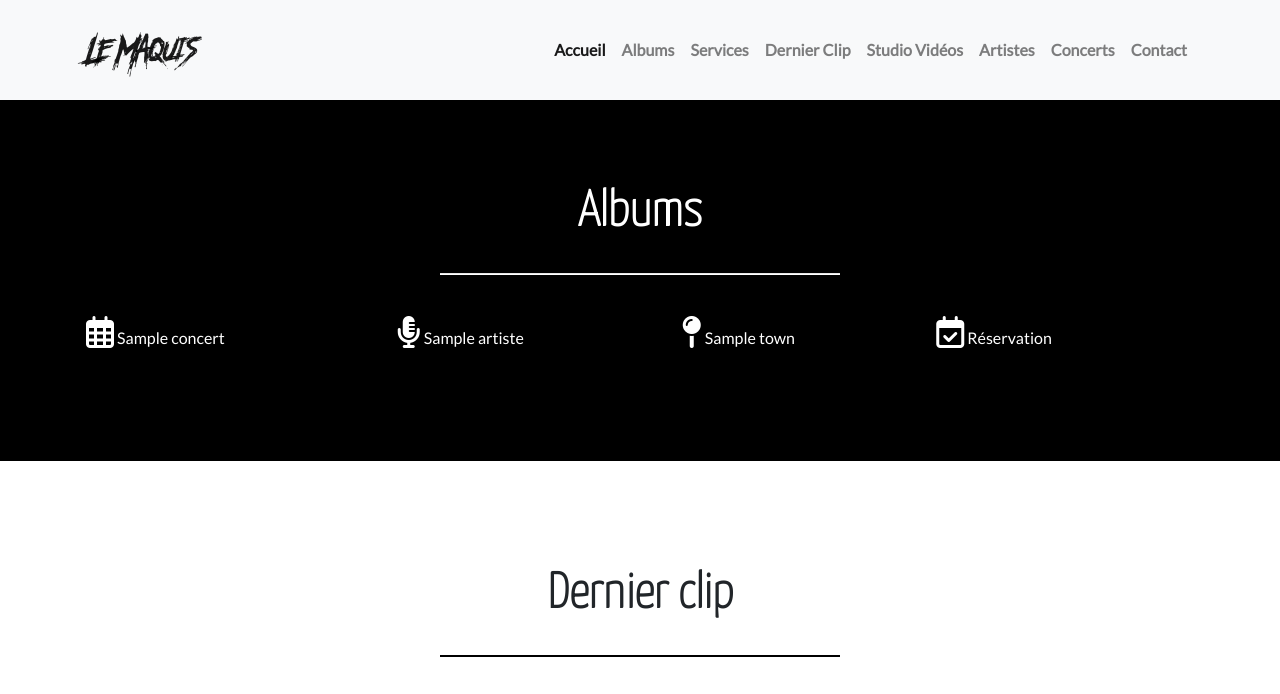
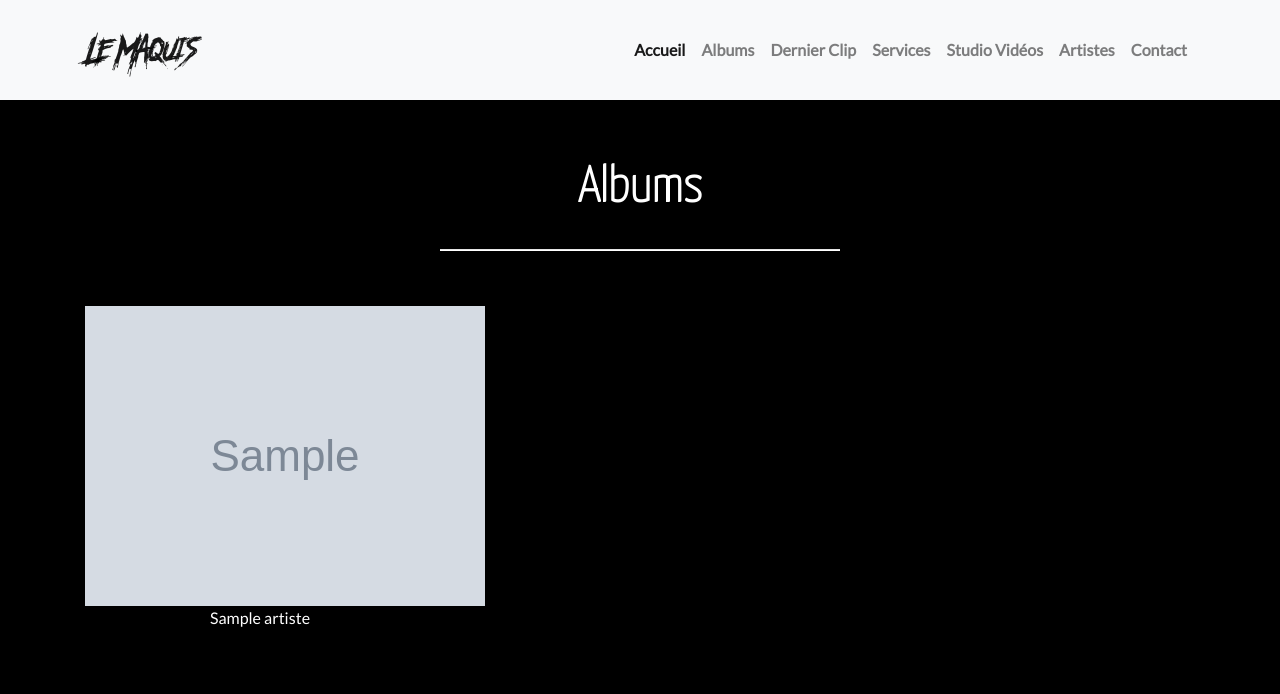
Before and after one commit to Zalene/LeMaquis, a Symfony app: template templates/maquis/home.html.twig in a window 1280 px wide. Shown: the part 801-1495 px from the top of the page. Run offline with Twig, Linux system fonts and the light colour scheme; the template is opened without the code that fills it: most values are stand-ins (such as "Sample title", 1, 10 or a date in 2020); grey boxes marked "Sample" are stand-in pictures; form fields are guessed from the names that the template uses; some libraries are stand-ins or nearby versions.

Commit message:
Ajout des concerts et de la playlist soundcloud dans la home page

```diff
--- a/public/css/style.css
+++ b/public/css/style.css
@@ -170,6 +170,53 @@
     display: inline;
 }
 
+.footer-gallery {
+    height: 50%;
+    width: 100%;
+    display: table;
+}
+
+.test {
+    vertical-align: bottom;
+    display: table-cell;
+}
+
+/***** CONCERTS *****/
+.container-concert {
+    color: #fff;
+}
+
+.container-concert table {
+    margin-left: auto;
+    margin-right: auto;
+    width: 100%;
+}
+
+.border-concert {
+    border: #fff 1px solid;
+    border-radius: 0.25em;
+    width: auto;
+    margin: 0 25px 0 25px;
+    padding: 10px;
+    background: rgba(255, 255, 255, 0.2);
+}
+
+.container-concert .h1-responsive {
+    margin: 0 0 24px 0 !important;
+}
+
+.one-concert a {
+    text-decoration: none;
+}
+
+/***** ALBUMS *****/
+.gallery-albums {
+    padding-top: 101px;
+}
+
+/***** CLIP *****/
+
+
 /***** SERVICES *****/
 .service-item h3 {
     margin-top: 15px;
@@ -179,8 +226,6 @@
     width: 70px;
     height: 70px;
 }
-
-/***** CLIP *****/
 
 /***** STUDIO *****/
 .img-studio {
@@ -197,18 +242,6 @@
 .container-artiste img {
     height: 250px;
     width: 250px;
-}
-
-/***** ALBUMS *****/
-.gallery-albums {
-    padding-top: 101px;
-}
-
-/***** CONCERTS *****/
-.container-concert table {
-    margin-left: auto;
-    margin-right: auto;
-    width: 100%;
 }
 
 /***** CONTACT *****/
--- a/src/Controller/MaquisController.php
+++ b/src/Controller/MaquisController.php
@@ -40,6 +40,7 @@
             'controller_name' => 'MaquisController',
             'artistes' => $artistes,
             'concerts' => $concerts,
+            'albums' => $albums,
             'contactForm' => $form->createView()
         ]);
     }
--- a/templates/maquis/home.html.twig
+++ b/templates/maquis/home.html.twig
@@ -22,24 +22,29 @@
                     <a href="https://www.youtube.com/user/RabooKC2Prod" class="fab fa-youtube fa-2x"></a>
                 </li>
             </ul>
-            <div class="row">
+            <div class="footer-gallery">
+                <div class="test">
+                    <div class="row container-concert">
                         <div class="col-12 col-md-6">
+                            <div class="border-concert">
                                 <h2 class="h1-responsive font-weight-bold my-4">Nos Concerts</h2>
                                 <div class="one-concert">
                                     <table>
                                     {% for concert in concerts %}
                                         <tr>
-                                <td><i class="far fa-calendar-alt fa-2x"></i> {{ concert.name }}</td>
-                                <td><i class="fas fa-microphone-alt fa-2x"></i> {% for artiste in concert.artiste %} {{ artiste }} {% endfor %}</td>
-                                <td><i class="fas fa-map-pin fa-2x"></i> {{ concert.town }}</td>
-                                <td><i class="far fa-calendar-check fa-2x"></i> Réservation</td>
+                                            <td>{% for artiste in concert.artiste %} {{ artiste }} {% endfor %}</td>
+                                            <td>{{ concert.town }}</td>
+                                            <td><a href="#"><button type="button" class="btn btn-light">Réservation</button></a></td>
                                         </tr>
                                     {% endfor %}
                                     </table>
                                 </div>
                             </div>
+                        </div>
                         <div class="col-12 col-md-6">
                             <iframe width="90%" height="300" scrolling="no" frameborder="no" allow="autoplay" mute="1" src="https://w.soundcloud.com/player/?url=https%3A//api.soundcloud.com/playlists/379486016&color=%23ff5500&auto_play=false&hide_related=false&show_comments=true&show_user=true&show_reposts=false&show_teaser=true&visual=true"></iframe>
+                        </div>
+                    </div>
                 </div>
             </div>
         </div>
@@ -50,21 +55,17 @@
 {% include 'parts/menu.html.twig' %}
 </div>
 <!-- Concerts -->
-<div id="container-concert" class="container-concert container-type background-black">
+<div id="container-albums" class="container-concert container-type background-black">
     <div class="container">
         <h2 class="h1-responsive font-weight-bold text-center my-4">Albums</h2>
         <hr class="col-md-4 col-md-offset-4">
-        <div class="one-concert">
-            <table>
-            {% for concert in concerts %}
-                <tr>
-                    <td><i class="far fa-calendar-alt fa-2x"></i> {{ concert.name }}</td>
-                    <td><i class="fas fa-microphone-alt fa-2x"></i> {% for artiste in concert.artiste %} {{ artiste }} {% endfor %}</td>
-                    <td><i class="fas fa-map-pin fa-2x"></i> {{ concert.town }}</td>
-                    <td><i class="far fa-calendar-check fa-2x"></i> Réservation</td>
-                </tr>
+        <div class="row gallery">
+        {% for album in albums %}
+            <div class="col-6 col-md-4 artiste-img text-center">
+                <a href="#"><img src={{ album.img }} alt="Le Maquis album"></a>
+                <p>{% for artiste in album.artiste %} {{ artiste }} {% endfor %}</p>
+            </div>
         {% endfor %}
-            </table>
         </div>
     </div>
 </div>
@@ -134,7 +135,7 @@
         <hr class="col-md-4 col-md-offset-4">
         <div class="row gallery">
         {% for artiste in artistes %}
-            <div class="col-6 col-md-4 artiste-img">
+            <div class="col-6 col-md-4 artiste-img text-center">
                 <a href={{ path('show_artiste', {'id': artiste.id}) }}><img src={{ artiste.image }} alt="Le Maquis artiste"></a>
             </div>
         {% endfor %}
--- a/templates/parts/menu.html.twig
+++ b/templates/parts/menu.html.twig
@@ -12,22 +12,19 @@
                         <a class="nav-link" href={{ path('home') }}>Accueil <span class="sr-only">(current)</span></a>
                     </li>
                     <li class="nav-item">
-                        <a class="nav-link" href={{ path('albums') }}>Albums</a>
+                        <a class="nav-link" href={{ path('home') }}#container-albums>Albums</a>
+                    </li>
+                    <li class="nav-item">
+                        <a class="nav-link" href={{ path('home') }}#container-clip>Dernier Clip</a>
                     </li>
                     <li class="nav-item">
                         <a class="nav-link" href={{ path('home') }}#container-service>Services</a>
-                    </li>
-                    <li class="nav-item">
-                        <a class="nav-link" href={{ path('home') }}#container-clip>Dernier Clip</a>
                     </li>
                     <li class="nav-item">
                         <a class="nav-link" href={{ path('home') }}#container-studio>Studio Vidéos</a>
                     </li>
                     <li class="nav-item">
                         <a class="nav-link" href={{ path('home') }}#container-artiste>Artistes</a>
-                    </li>
-                    <li class="nav-item">
-                        <a class="nav-link" href={{ path('home') }}#container-concert>Concerts</a>
                     </li>
                     <li class="nav-item">
                         <a class="nav-link" href={{ path('home') }}#container-contact>Contact</a>
```
Lines whose indentation alone changed are shown as unchanged.
